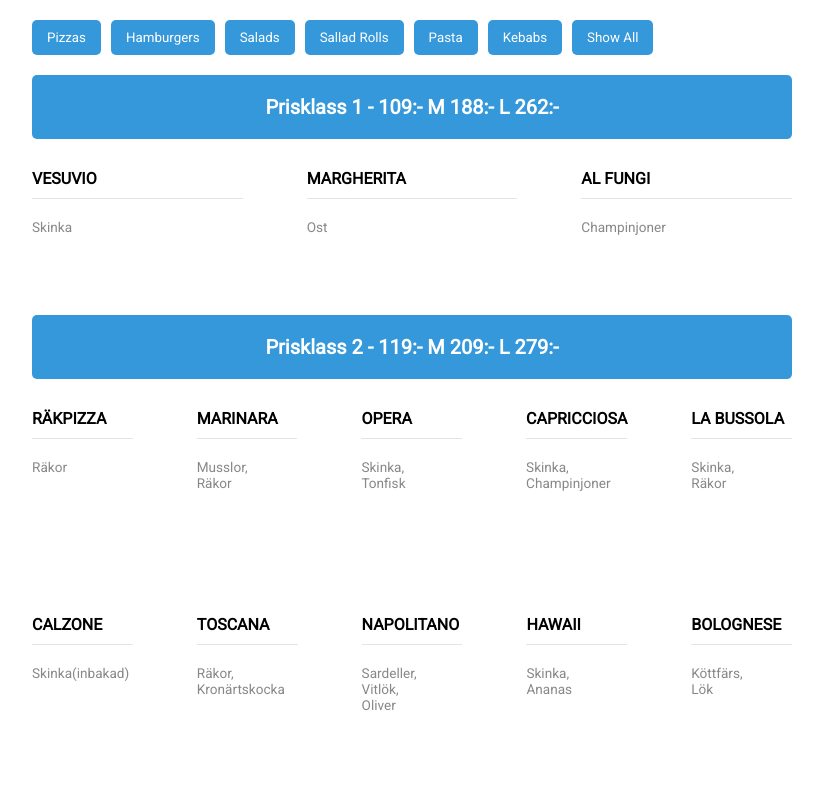
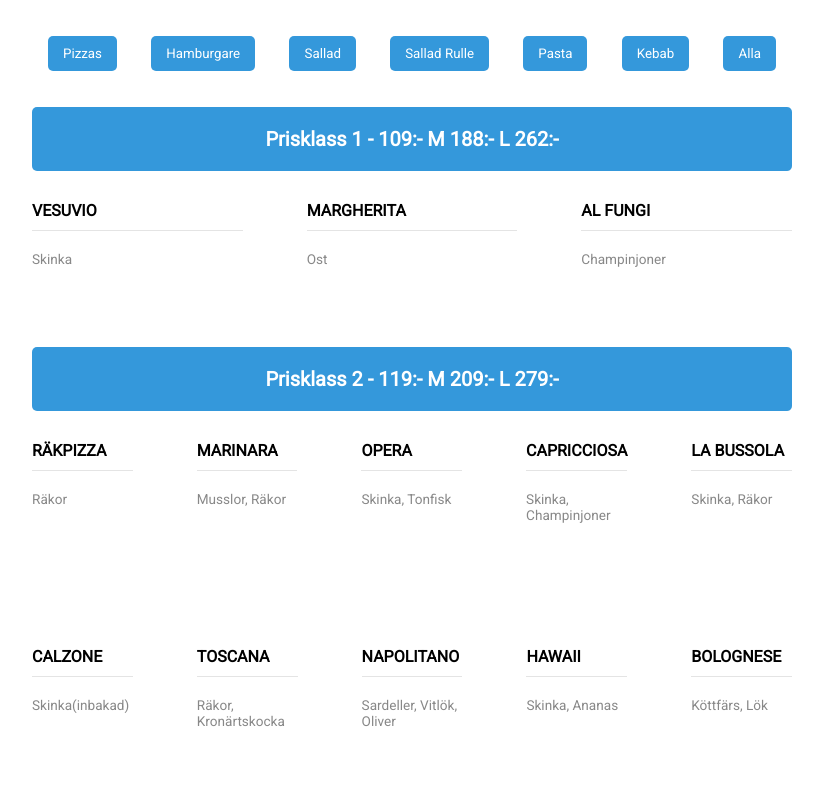
Before and after one commit to Haco11/pizzaria-la-favorita, a React (Vite) app: page / in a window 1280 px wide. Shown: the top 800 px of the page, without its empty margins (228-1051 px from the left). Built offline with nearby package versions, Linux system fonts and the light colour scheme.

Commit message:
fixing structure

```diff
--- a/src/App.tsx
+++ b/src/App.tsx
@@ -1,5 +1,5 @@
 import "./App.scss";
-import Menu from "./components/Menu";
+import Menu from "./components/Menu/Menu";
 
 function App() {
   return (
--- a/src/components/Menu.scss
+++ b/src/components/Menu/Menu.scss
@@ -20,7 +20,13 @@ $grayColor: #888;
     padding: 1.25rem;
     border-radius: 5px;
   }
-
+  &-filter {
+    display: flex;
+    padding: 1rem;
+    justify-content: space-between;
+    flex-wrap: wrap;
+    gap: 1rem;
+  }
   section {
     margin-bottom: 30px;
 
@@ -50,7 +56,11 @@ $grayColor: #888;
         .item-ingredients {
           color: $grayColor;
           font-size: 0.85rem;
-          max-width: 30px;
+          max-width: 110px;
+        }
+        .burger-ingredients {
+          color: $grayColor;
+          font-size: 0.85rem;
         }
       }
     }
--- a/src/components/Menu.tsx
+++ b/src/components/Menu/Menu.tsx
@@ -7,7 +7,7 @@ import data, {
   SalladRoll,
   Pasta,
   Kebab,
-} from "../data";
+} from "../../data";
 import "./Menu.scss";
 
 const Menu: React.FC = () => {
@@ -20,18 +20,18 @@ const Menu: React.FC = () => {
   return (
     <div className="menu">
       {/* Category buttons */}
-      <div>
+      <div className="menu-filter">
         <button onClick={() => handleCategoryChange("pizza")}>Pizzas</button>
         <button onClick={() => handleCategoryChange("hamburgare")}>
-          Hamburgers
+          Hamburgare
         </button>
-        <button onClick={() => handleCategoryChange("sallad")}>Salads</button>
+        <button onClick={() => handleCategoryChange("sallad")}>Sallad</button>
         <button onClick={() => handleCategoryChange("salladrull")}>
-          Sallad Rolls
+          Sallad Rulle
         </button>
         <button onClick={() => handleCategoryChange("pasta")}>Pasta</button>
-        <button onClick={() => handleCategoryChange("kebab")}>Kebabs</button>
-        <button onClick={() => handleCategoryChange("")}>Show All</button>
+        <button onClick={() => handleCategoryChange("kebab")}>Kebab</button>
+        <button onClick={() => handleCategoryChange("")}>Alla</button>
       </div>
 
       {/* Menu items */}
@@ -62,50 +62,64 @@ const Menu: React.FC = () => {
                 </div>
               )}
               {category.hamburgare && category.hamburgare.length > 0 && (
-                <ul>
+                <ul className="item-list">
                   {category.hamburgare?.map((burger: Burger, index: number) => (
                     <li key={index}>
-                      {burger.title} - Menu: {burger.price.menu} kr, No Menu:{" "}
-                      {burger.price.noMenu} kr
+                      <div className="item-title">{burger.title}</div>
+                      <div className="burger-ingredients">
+                        Meny: {burger.price.menu}:-, Bröd: {burger.price.noMenu}
+                        :-
+                      </div>
                     </li>
                   ))}
                 </ul>
               )}
               {category.sallader && category.sallader.length > 0 && (
-                <ul>
+                <ul className="item-list">
                   {category.sallader?.map((salad: Salad, index: number) => (
                     <li key={index}>
-                      {salad.title} - {salad.ingredients.join(", ")}
+                      <div className="item-title">{salad.title}</div>
+                      <div className="item-ingredients">
+                        {salad.ingredients.join(", ")}
+                      </div>
                     </li>
                   ))}
                 </ul>
               )}
               {category.salladrullar && category.salladrullar.length > 0 && (
-                <ul>
+                <ul className="item-list">
                   {category.salladrullar?.map(
                     (salladRull: SalladRoll, index: number) => (
                       <li key={index}>
-                        {salladRull.title} - {salladRull.ingredients.join(", ")}
+                        <div className="item-title">{salladRull.title}</div>
+                        <div className="item-ingredients">
+                          {salladRull.ingredients.join(", ")}
+                        </div>
                       </li>
                     )
                   )}
                 </ul>
               )}
               {category.pastas && category.pastas.length > 0 && (
-                <ul>
+                <ul className="item-list">
                   {category.pastas?.map((pasta: Pasta, index: number) => (
                     <li key={index}>
-                      {pasta.title} - {pasta.ingredients.join(", ")}
+                      <div className="item-title">{pasta.title}</div>
+                      <div className="item-ingredients">
+                        {pasta.ingredients.join(", ")}
+                      </div>
                     </li>
                   ))}
                 </ul>
               )}
               {category.kebabs && category.kebabs.length > 0 && (
-                <ul>
+                <ul className="item-list">
                   {category.kebabs?.map((kebab: Kebab, index: number) => (
                     <li key={index}>
-                      {kebab.title} - {kebab.ingredients.join(", ")} -{" "}
-                      {kebab.price} kr
+                      <div className="item-title">{kebab.title}</div>
+                      <div className="item-ingredients">
+                        {kebab.ingredients.join(", ")} {kebab.price}:-
+                      </div>
                     </li>
                   ))}
                 </ul>
```
